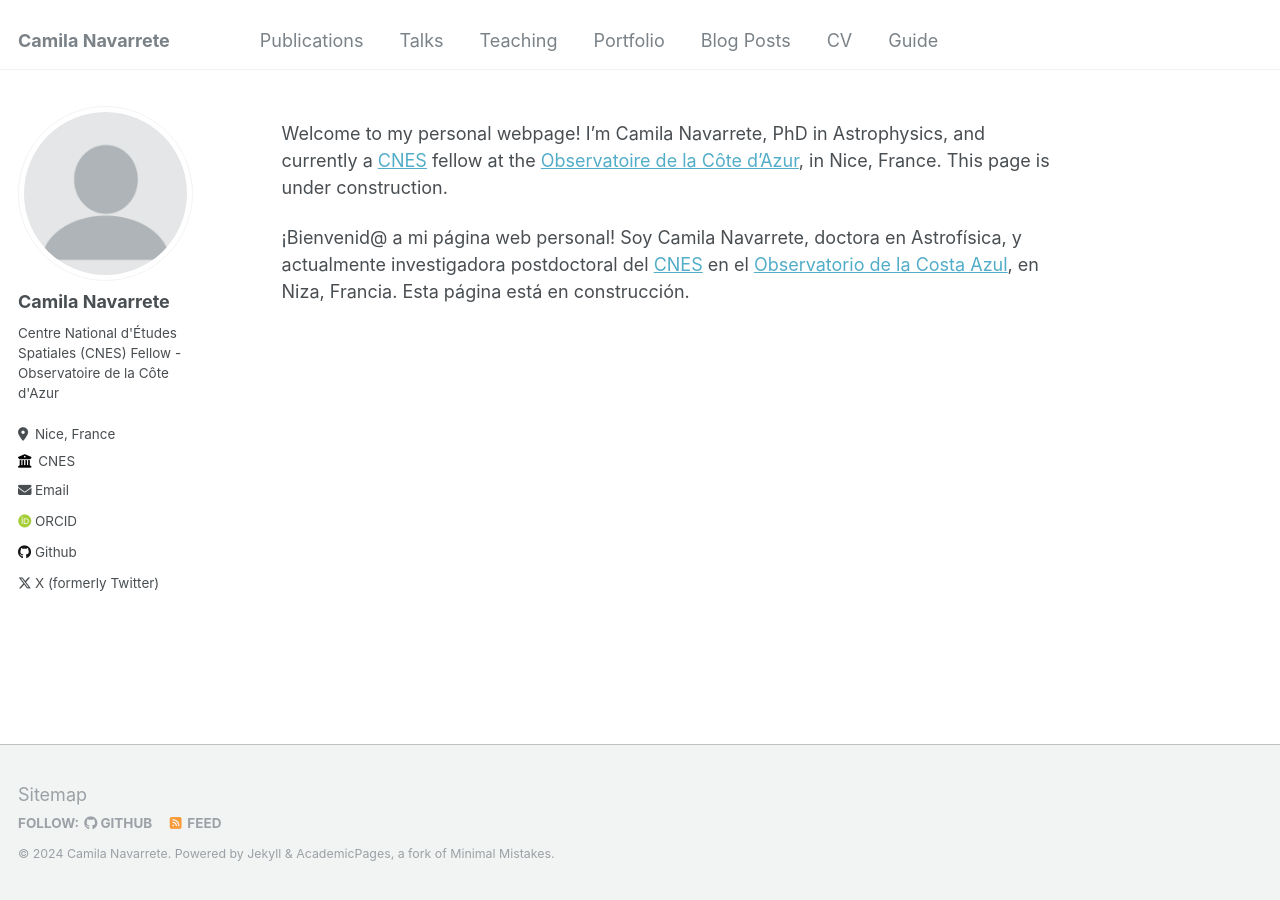
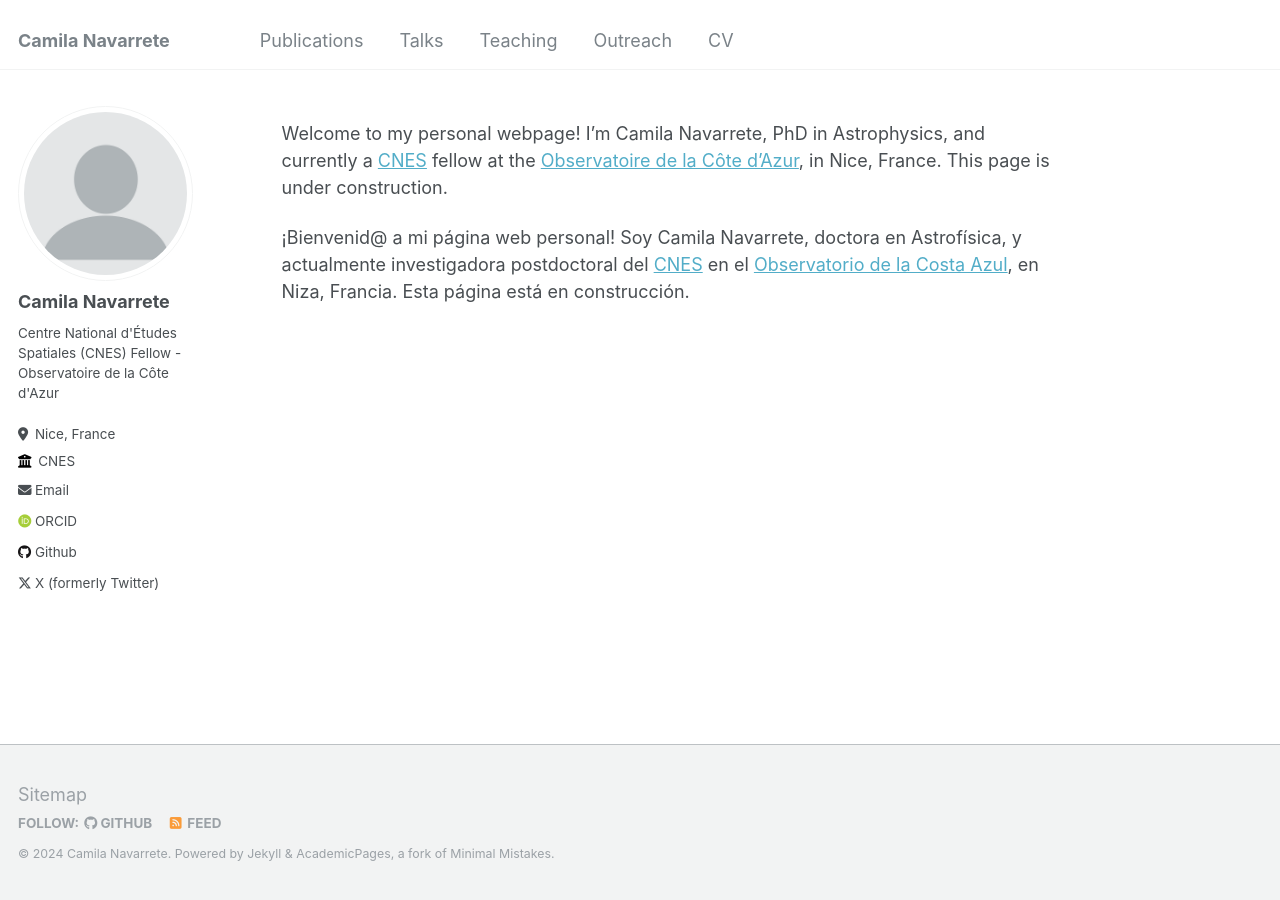
Before and after one commit to cnavarretes/cnavarretes.github.io, a Jekyll site: the page built from _pages/about.md, in a window 1280 px wide. Built offline with Jekyll 4.4.1, drawn with Linux system fonts in a browser that asks for light colours; some web fonts are replaced.

Commit message:
Update navigation.yml

```diff
--- a/_data/navigation.yml
+++ b/_data/navigation.yml
@@ -9,14 +9,14 @@ main:
   - title: "Teaching"
     url: /teaching/
 
-  - title: "Portfolio"
+  - title: "Outreach"
     url: /portfolio/
 
-  - title: "Blog Posts"
-    url: /year-archive/
+#  - title: "Blog Posts"
+#    url: /year-archive/
 
   - title: "CV"
     url: /cv/
 
-  - title: "Guide"
-    url: /markdown/
+ # - title: "Guide"
+ #   url: /markdown/
```
